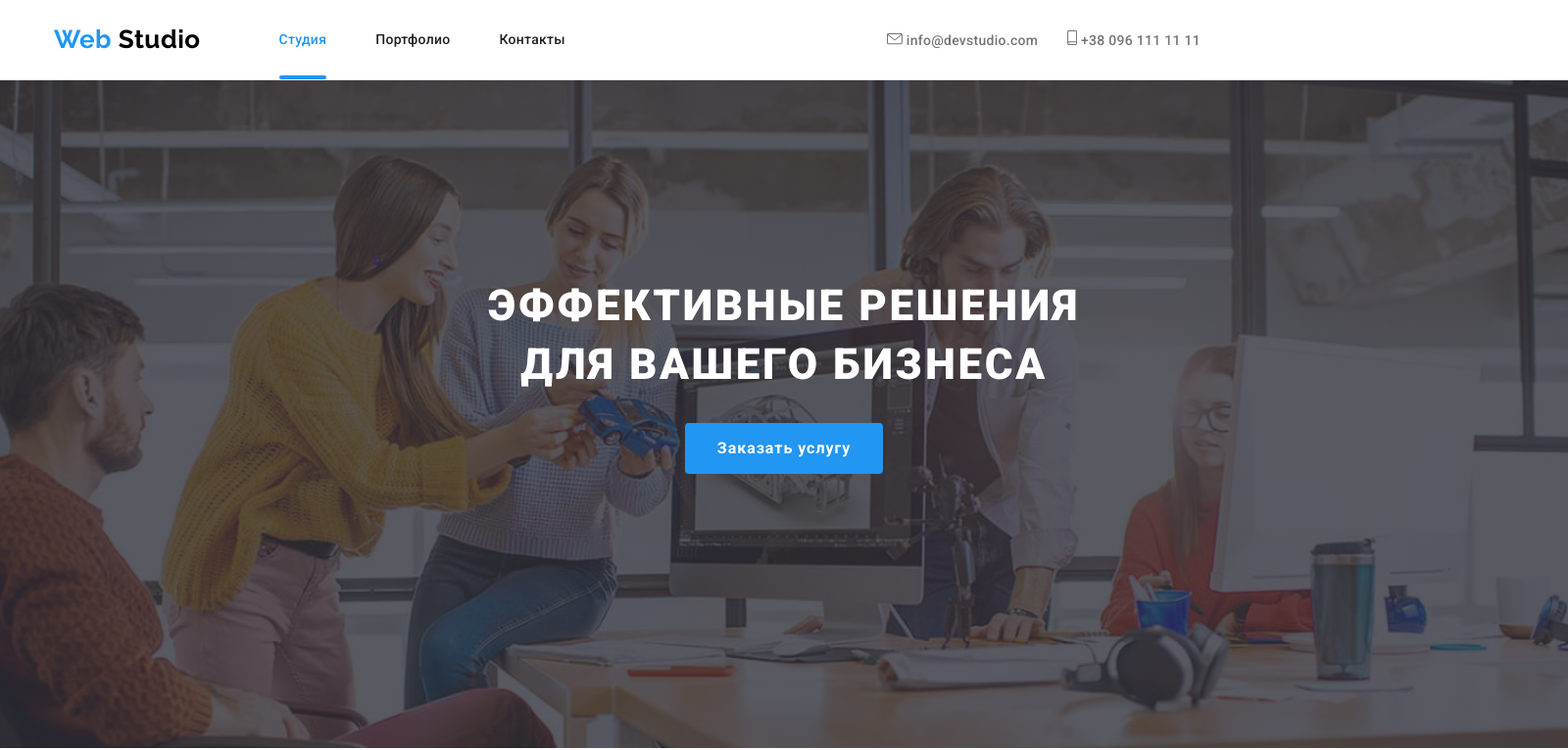
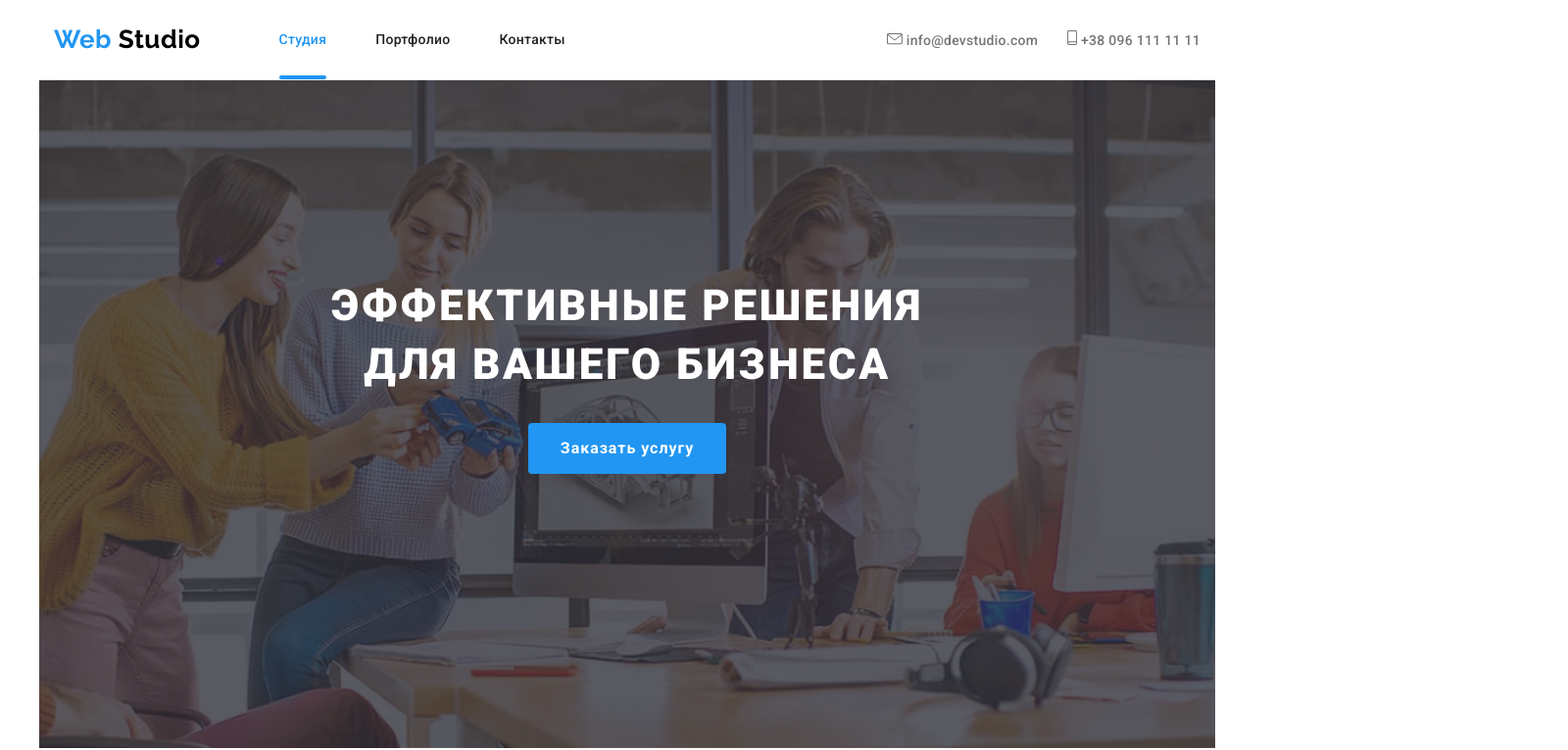
Before and after one commit to mrpembroke/goit-markup-hw-08, a plain HTML site: page index.html in a window 1280 px wide. Shown: the top 766 px of the page at 98% size, 1600 px wide, since content can reach past the window. Drawn offline with nearby package versions, Linux system fonts and the light colour scheme; files that its build step writes are made by us from their sources.

Commit message:
Update _hero.scss

```diff
--- a/sass/components/_hero.scss
+++ b/sass/components/_hero.scss
@@ -77,8 +77,8 @@
 		width: 768px;
 	}
 
-	@media screen and (min-width: 1200px) {
-		width: 1600px;
+	@media screen and (min-width: 1170px) {
+		width: 1200px;
 	}
 
 	background-color: #2f303a;
```
